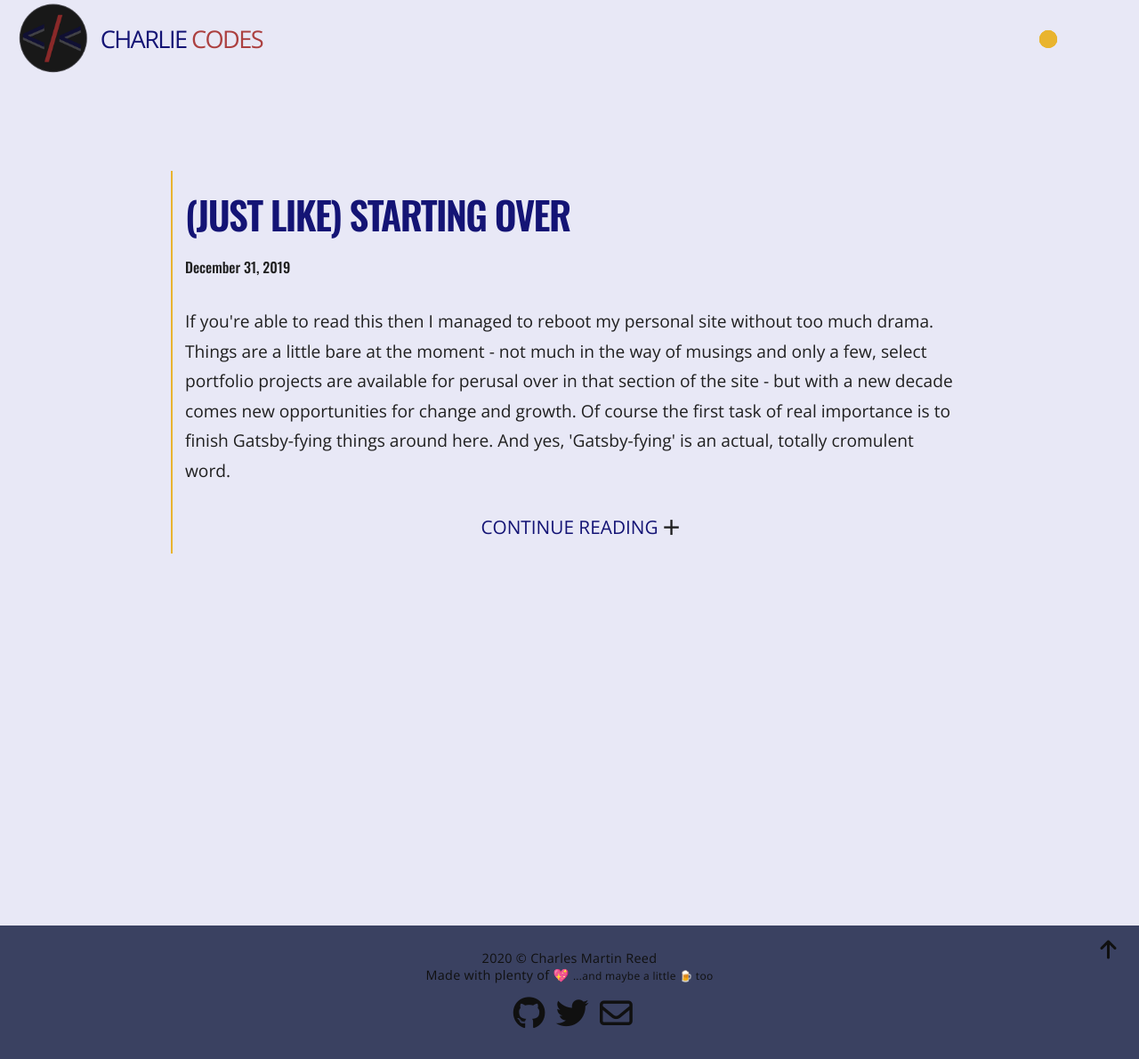
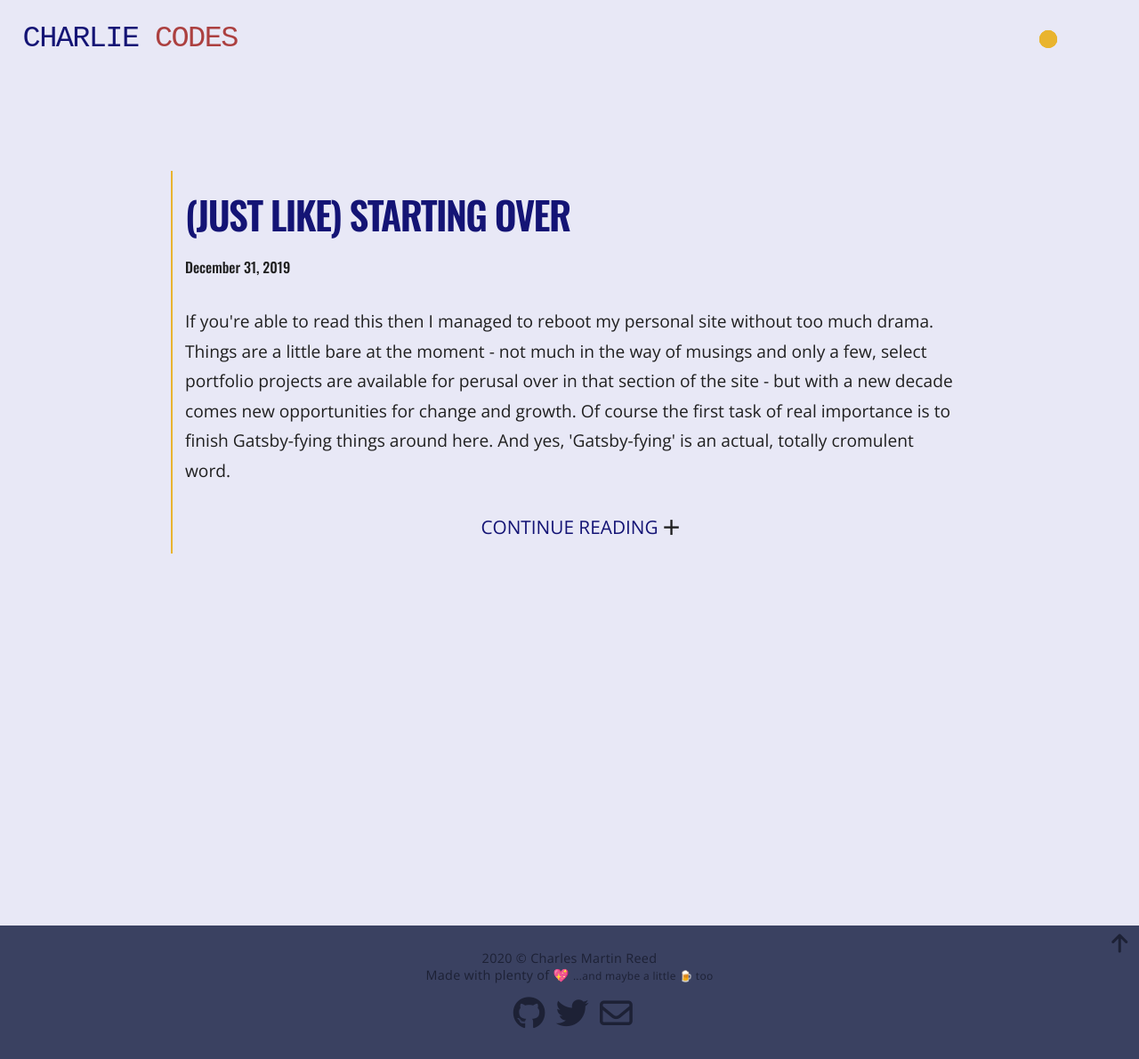
Before and after one commit to charlesmartinreed/fixed-nav-with-change-on-scroll, a plain HTML site: page index.html in a window 1280 px wide. Shown: the whole page at 89% size. Drawn offline with nearby package versions, Linux system fonts and the light colour scheme.

Commit message:
Remove logo, alter to-top-icon styling.

```diff
--- a/index.html
+++ b/index.html
@@ -32,7 +32,6 @@
     </nav>
 
     <div class="logo-container">
-      <img class="logo-image" src="./images/cclogo.png" alt="">
       <h3 class="logo-text"><span>Charlie</span> Codes</h3>
     </div>
     <section class="main-content">
@@ -64,9 +63,9 @@
         <p>2020 &copy; Charles Martin Reed</p>
         <p>Made with plenty of 💖 <small>...and maybe a little 🍺 too</small></p>
         <div id="footer-content-icons">
-          <a href="https://github.com/charlesmartinreed"><i class="fab fa-github"></i></a>
-          <a href="https://twitter.com/supalatecharlie"><i class="fab fa-twitter"></i></a>
-          <a href="mailto:charlesmartinreed@icloud.com"><i class="far fa-envelope"></i></a>
+          <a href="https://github.com/charlesmartinreed"><i class="fab fa-github" alt="Visit my Github"></i></a>
+          <a href="https://twitter.com/supalatecharlie"><i class="fab fa-twitter" alt="Visit my Twitter"></i></a>
+          <a href="mailto:charlesmartinreed@icloud.com"><i class="far fa-envelope" alt="Send me an email"></i></a>
         </div>
 
       </div>
--- a/styles/style.css
+++ b/styles/style.css
@@ -57,11 +57,12 @@ a {
   -ms-flex-item-align: center;
   align-self: center;
   margin-left: 0.6rem;
-  font-size: 1.7rem;
+  font-size: 2.1rem;
   text-transform: uppercase;
   font-weight: 500;
   letter-spacing: -0.1rem;
   color: rgb(172, 64, 64);
+  font-family: monospace;
 }
 
 .logo-container .logo-text span {
@@ -372,7 +373,7 @@ a {
   margin-top: 6vh;
   background-color: #3a4161;
   margin-left: 0;
-  color: rgb(16, 16, 16);
+  color: rgb(29, 33, 53);
   font-size: 0.9rem;
   display: -webkit-box;
   display: -ms-flexbox;
@@ -406,10 +407,11 @@ a {
 
 #page-footer #to-top-icon {
   position: absolute;
-  top: 10%;
-  right: 2%;
+  top: 5%;
+  right: 1%;
+  /* transform: translate(-1%, -1%); */
   font-size: 1.5rem;
-  color: rgb(16, 16, 16);
+  color: rgb(29, 33, 53);
 }
 
 #footer-content-icons {
```
Also changed, not shown: archives.html (+0 -1 lines), portfolio.html (+0 -1 lines).
